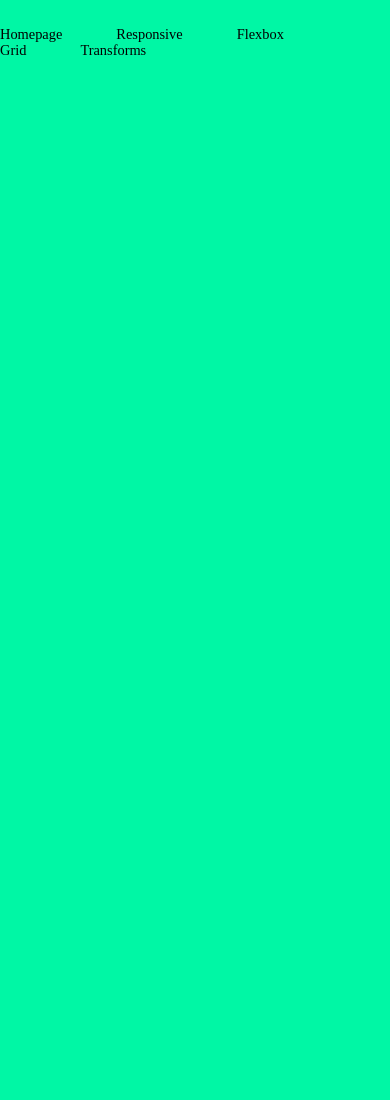
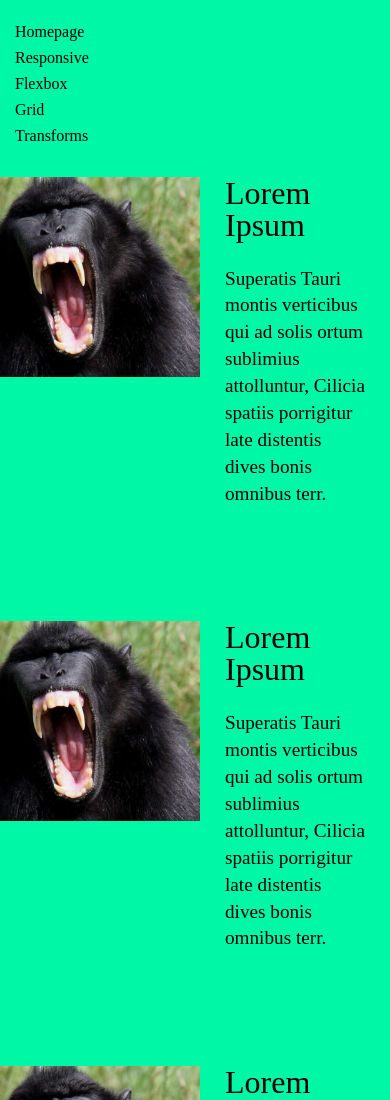
Before and after one commit to Thomasboyerg/B3-css-2019, a plain HTML site: page grid.html in a window 390 px wide. Shown: the top 1100 px of the page. Before the commit the page ends 844 px from the top, so only its background shows below. Drawn offline with Linux system fonts and the light colour scheme; a web font is replaced by a local one.

Commit message:
grid+flex

```diff
--- a/css/flex.css
+++ b/css/flex.css
@@ -1,14 +1,10 @@
 .container {
     display: flex;
     flex-direction: row;
-    flex-wrap: nowrap;
-}
-
-.square {
-    width: 500px;
-    height: 500px;
+    flex-wrap: wrap;
+    justify-content: center
 }
 
 img {
-    width: 100%;
+    width: 500px;
 }
--- a/css/grid.css
+++ b/css/grid.css
@@ -0,0 +1,51 @@
+.container {
+    display: grid;
+    grid-template-columns: 1fr 1fr;
+    grid-template-rows: 1fr 1fr 1fr;
+    padding: 2% 5% 5% 5%;
+    grid-row-gap: 5%;
+}
+
+img {
+    width: 100%;
+    height: 100%;
+    object-fit: cover;
+}
+
+.image {
+    width: 200px;
+    height: 200px;
+}
+
+.apes {
+    display: flex;
+
+}
+
+.content {
+    width: calc(100% - 200px);
+}
+
+p {
+    color: black;
+    font-family: 'Jacques Francois';
+    font-size: 1.2em;
+    font-weight: 500;
+    line-height: 1.4;
+    padding: 25px;
+}
+
+h3 {
+    color : black;
+    font-size: 2em;
+    font-family: 'Jacques Francois';
+    padding-left: 25px;
+}
+
+@media (max-width: 1170px) {
+    .container {
+        grid-template-columns: 1fr;
+        padding: 2% 0% 5% 0%;
+    }
+
+}
--- a/css/responsive.css
+++ b/css/responsive.css
@@ -14,3 +14,34 @@ h1 {
     line-height: 1.3;
     margin: 5%;
 }
+
+.container {
+    columns: 3;
+    margin-left: 5%;
+    margin-right: 5%;
+    margin-top: 5%;
+}
+
+.container > p {
+    color: black;
+    font-family: 'Jacques Francois';
+    font-size: 1.2em;
+    font-weight: 500;
+    line-height: 1.4;
+    padding: 20px;
+}
+
+hr {
+    width: 90%;
+    border-top: 1px dashed black;
+}
+
+@media (max-width: 960px) {
+    .container {
+        columns: 1;
+    }
+
+    h1 {
+        font-size: 2.5em;
+    }
+}
--- a/css/scaffolding.css
+++ b/css/scaffolding.css
@@ -29,3 +29,20 @@
   .link:active {
     text-decoration: line-through;
   }
+
+  @media (max-width: 700px) {
+    li {
+        display: block;
+        padding: 5px;
+    }
+
+    header {
+      height: 20vh;
+      justify-content: flex-start;
+      padding-left: 10px;
+    }
+
+    .link {
+      font-size: 1em;
+    }
+}
--- a/grid.html
+++ b/grid.html
@@ -7,9 +7,8 @@
     <title>Responsive</title>
     <link rel="stylesheet" href="css/layout.css">
     <link rel="stylesheet" href="css/typography.css">
-    <link rel="stylesheet" href="css/other.css">
     <link rel="stylesheet" href="css/reset.css">
-    <link rel="stylesheet" href="css/responsive.css">
+    <link rel="stylesheet" href="css/grid.css">
     <link rel="stylesheet" href="css/scaffolding.css">
 </head>
 
@@ -33,6 +32,53 @@
             </li>
           </ul>
     </header>
+    <section class="container">
+      <div class="apes">
+        <div class="image">
+          <img src="img/img3.jpg" alt="apes">
+        </div>
+        <div class="content">
+          <h3>Lorem Ipsum</h3>
+          <p>Superatis Tauri montis verticibus qui ad solis ortum sublimius attolluntur, Cilicia spatiis porrigitur late distentis dives bonis omnibus terr.</p>
+        </div>
+      </div>
+      <div class="apes">
+        <div class="image">
+          <img src="img/img3.jpg" alt="apes">
+        </div>
+        <div class="content">
+          <h3>Lorem Ipsum</h3>
+          <p>Superatis Tauri montis verticibus qui ad solis ortum sublimius attolluntur, Cilicia spatiis porrigitur late distentis dives bonis omnibus terr.</p>
+        </div>
+      </div>
+      <div class="apes">
+        <div class="image">
+          <img src="img/img3.jpg" alt="apes">
+        </div>
+        <div class="content">
+          <h3>Lorem Ipsum</h3>
+          <p>Superatis Tauri montis verticibus qui ad solis ortum sublimius attolluntur, Cilicia spatiis porrigitur late distentis dives bonis omnibus terr.</p>
+        </div>
+      </div>
+      <div class="apes">
+        <div class="image">
+          <img src="img/img3.jpg" alt="apes">
+        </div>
+        <div class="content">
+          <h3>Lorem Ipsum</h3>
+          <p>Superatis Tauri montis verticibus qui ad solis ortum sublimius attolluntur, Cilicia spatiis porrigitur late distentis dives bonis omnibus terr.</p>
+        </div>
+      </div>
+      <div class="apes">
+        <div class="image">
+          <img src="img/img3.jpg" alt="apes">
+        </div>
+        <div class="content">
+          <h3>Lorem Ipsum</h3>
+          <p>Superatis Tauri montis verticibus qui ad solis ortum sublimius attolluntur, Cilicia spatiis porrigitur late distentis dives bonis omnibus terr.</p>
+        </div>
+      </div>
+    </section>
 </body>
 
 </html>
```
Also changed, not shown: css/home.css (+0 -15 lines), index.html (+0 -5 lines), responsive.html (+6 -0 lines).
